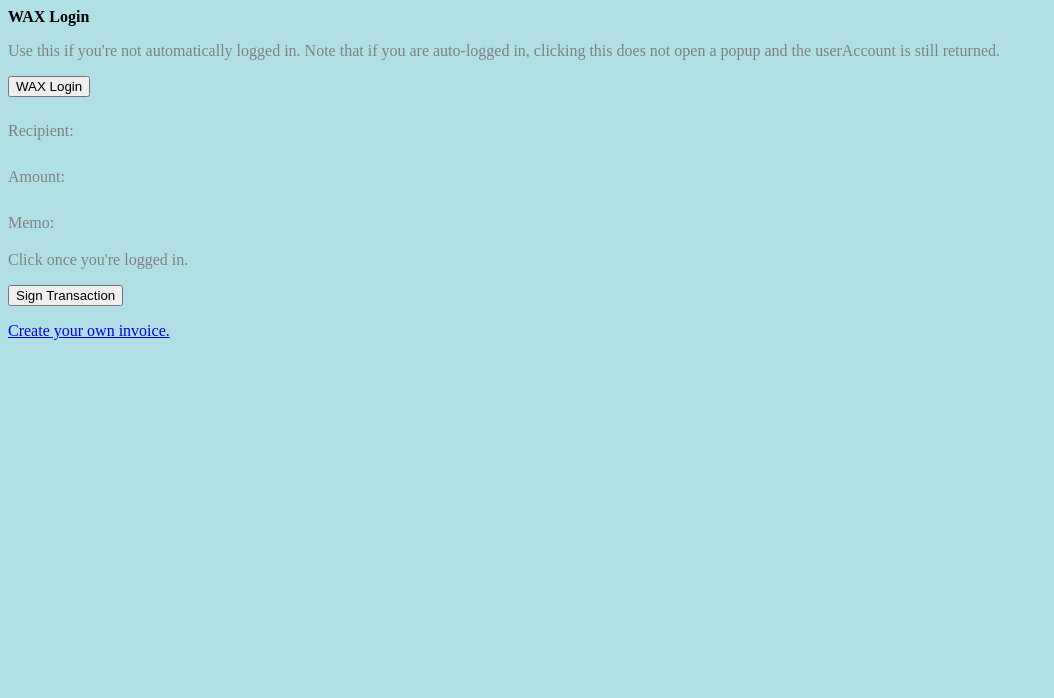
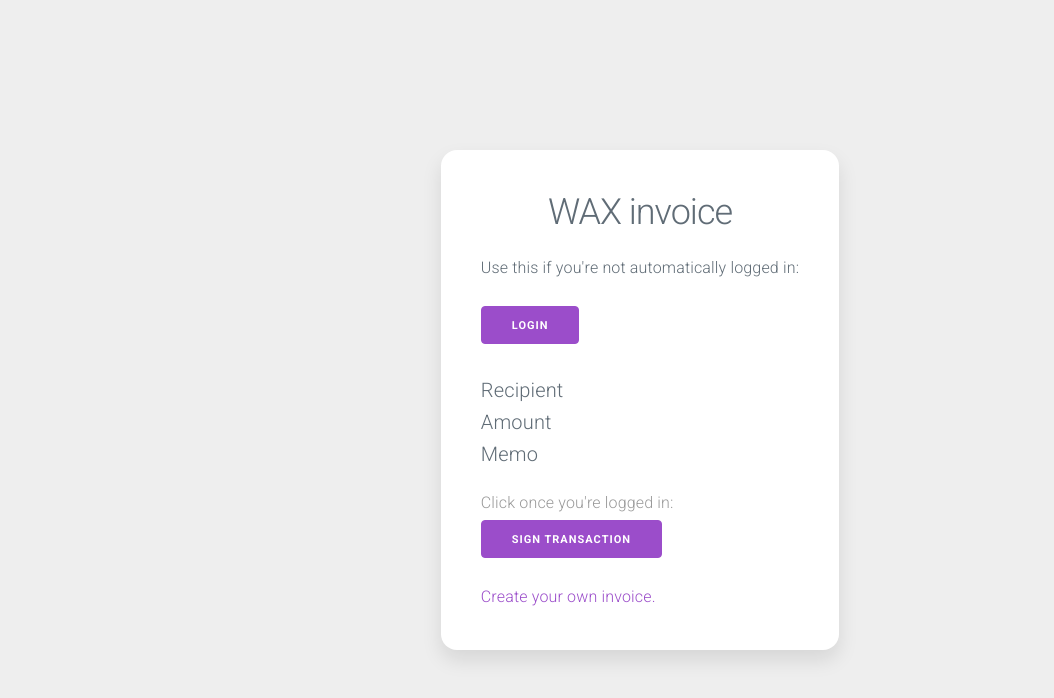
Before and after one commit to alparo/wax-invoice, a plain HTML site: page index.html in a window 1280 px wide. Shown: the whole page, without its empty margins (0-1054 px from the left). Drawn offline with nearby package versions, Linux system fonts and the light colour scheme.

Commit message:
Made the page look beautiful.

```diff
--- a/index.html
+++ b/index.html
@@ -1,40 +1,45 @@
 <!DOCTYPE html>
 <html>
 <head>
-  <meta charset="utf-8">
-  <meta name="viewport" content="width=device-width">
   <title>WAX Invoice</title>
-  <style>
-    body {
-        background-color: powderblue;
-        }
-    span {
-        color: black;
-        font-size: 160%;
-        }
-    p    {
-        color: grey;
-        }
-</style>
+  <meta charset="UTF-8">
+  <link rel="stylesheet" href="./src/styles.css" />
+  <link rel="stylesheet" href="https://fonts.googleapis.com/css?family=Roboto:300,300italic,700,700italic">
+  <link rel="stylesheet" href="https://cdnjs.cloudflare.com/ajax/libs/normalize/8.0.1/normalize.css">
+  <link rel="stylesheet" href="https://cdnjs.cloudflare.com/ajax/libs/milligram/1.4.1/milligram.min.css"/>
 </head>
 
 <body>
-<strong>WAX Login</strong>
-<p>Use this if you're not automatically logged in. Note that if you are auto-logged in, clicking this does not open a popup and the userAccount is still returned.</p>
-<button id="login" onclick=login()>WAX Login</button>
-<p style="color:#ef9d47" id="loginresponse"></p>
-<p style="color:#ef9d47" id="autologin"></p>
+<div class="app">
+  <div class="content">
+    <h2>WAX invoice</h2>
+    <div class="login-block">
+      <p>Use this if you're not automatically logged in:</p>
+      <p class="warning" id="loginresponse"></p>
+      <p class="warning" id="autologin"></p>
+      <button class="button button-large" id="login" onclick=login()>Login</button>
+    </div>
 
-<p>Recipient: <span id="to"></span></p>
-<p>Amount: <span id="amount"></span></p>
-<p>Memo: <span id="memo"></span></p>
-<script src='waxjs.js'></script>
-<script src="invoice.js"></script>
+    <div class="data-table">
+      <div class="label">Recipient</div>
+      <div class="data" id="to"></div>
 
-<p>Click once you're logged in.</p>
-<button id="sign" onclick=sign()>Sign Transaction</button>
-<p id="response" style="color:green"></p>
+      <div class="label">Amount</div>
+      <div class="data" id="amount"></div>
 
-<a href="create.html">Create your own invoice.</a>
+      <div class="label">Memo</div>
+      <div class="data" id="memo"></div>
+
+      <script src='waxjs.js'></script>
+      <script src="invoice.js"></script>
+    </div>
+
+    <p class="info">Click once you're logged in:</p>
+    <button class="button" id="sign" onclick=sign()>Sign Transaction</button>
+    <p id="response" style="color:green"></p>
+
+    <a href="create.html">Create your own invoice.</a>
+  </div>
+</div>
 </body>
 </html>
--- a/invoice.js
+++ b/invoice.js
@@ -25,7 +25,7 @@
         document.getElementById('autologin').insertAdjacentHTML('beforeend', str);
     }
     else {
-        document.getElementById('autologin').insertAdjacentHTML('beforeend', 'Not auto-logged in');
+        document.getElementById('autologin').insertAdjacentHTML('beforeend', '⚠ Not auto-logged in');
     }
 }
 
--- /dev/null
+++ b/src/styles.css
@@ -0,0 +1,65 @@
+.app {
+  width: 100%;
+  min-height: 100vh;
+  display: flex;
+  align-items: center;
+  justify-content: center;
+  background-color: #eee;
+}
+
+h2 {
+  font-weight: bold;
+  text-align: center;
+}
+
+.content {
+  padding: 40px;
+  background-color: white;
+  border-radius: 16px;
+  box-shadow: 0 10px 20px rgba(0, 0, 0, 0.1);
+}
+
+p {
+  margin: 0;
+  font-size: 1.6rem;
+}
+
+p:last-of-type {
+  margin-bottom: 1em;
+}
+
+.data-table {
+  display: grid;
+  grid-template-columns: 100px 1fr;
+  font-size: 2rem;
+  margin-bottom: 10px;
+}
+
+.data {
+  font-weight: bold;
+}
+
+.info {
+  color: #999;
+  margin-bottom: 0 !important;
+}
+
+.warning {
+  color: orange;
+}
+
+.info,
+.warning {
+  size: 0.7em;
+  margin-bottom: 5px !important;
+}
+
+.button-large {
+  font-size: 1.4rem;
+  padding: 0 2rem;
+}
+
+.login-block,
+.data-table {
+  margin-bottom: 20px;
+}
```
Also changed, not shown: 1 other file.
